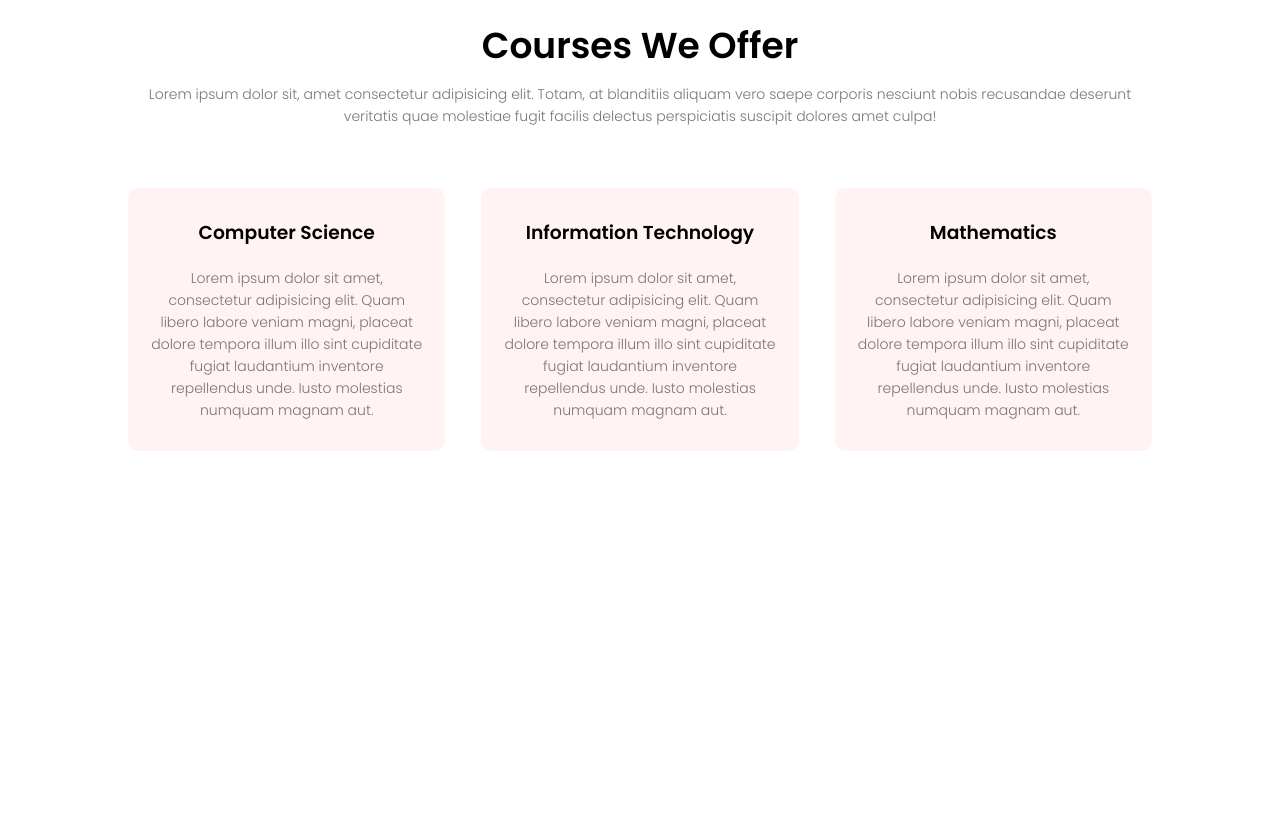
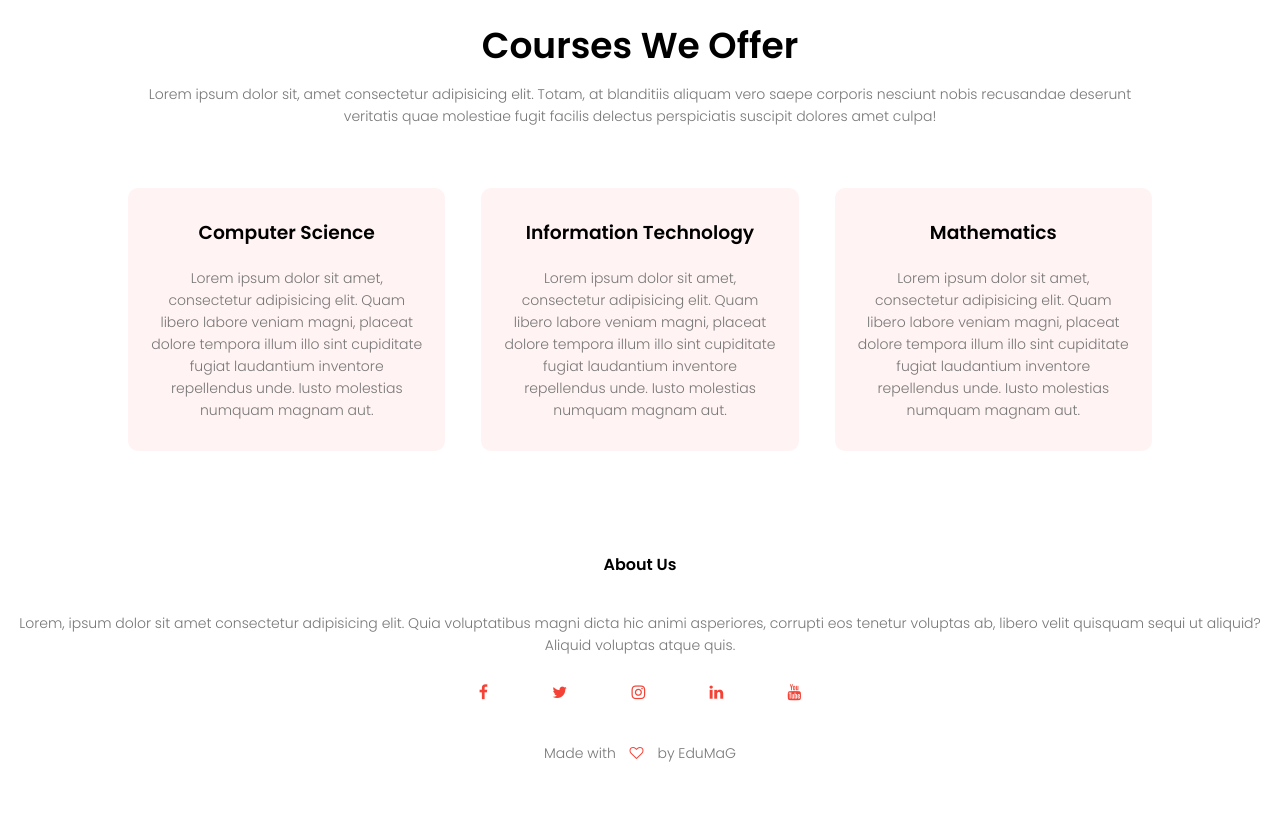
Before and after one commit to Kapil-412/EduMaG, a plain HTML site: page index.html in a window 1280 px wide. Shown: the part 882-1700 px from the top of the page. Before the commit the page ends 1384 px from the top, so only its background shows below. Drawn offline with Linux system fonts and the light colour scheme.

Commit message:
Add files via upload

```diff
--- a/index.html
+++ b/index.html
@@ -64,6 +64,20 @@
         </div>
     </section>
 
+    <!-- ---------- Footer ---------- -->
+    <section class="footer">
+        <h4>About Us</h4>
+        <p>Lorem, ipsum dolor sit amet consectetur adipisicing elit. Quia voluptatibus magni dicta hic animi asperiores, corrupti eos tenetur voluptas ab, libero velit quisquam sequi ut aliquid? Aliquid voluptas atque quis.</p>
+        <div class="social-media-icons">
+            <i class="fa fa-facebook"></i>
+            <i class="fa fa-twitter"></i>
+            <i class="fa fa-instagram"></i>
+            <i class="fa fa-linkedin"></i>
+            <i class="fa fa-youtube"></i>
+        </div>
+        <p>Made with&nbsp;<i class="fa fa-heart-o"></i>&nbsp;by EduMaG</p>
+    </section>
+
     <!-- ---------- JavaScript for Toggle Menu ---------- -->
     <script>
         var navLinks = document.getElementById("navLinks");
--- a/style.css
+++ b/style.css
@@ -10,7 +10,7 @@
 .header {
     min-height: 100vh;
     width: 100%;
-    background-image: linear-gradient(rgba(8, 23, 82, 0.7), rgba(8, 23, 82, 0.7)), url(pang-yuhao-_kd5cxwZOK4-unsplash.jpg);
+    background-image: linear-gradient(rgba(8, 23, 82, 0.7), rgba(8, 23, 82, 0.7)), url(../img/pang-yuhao-_kd5cxwZOK4-unsplash.jpg);
     background-position: center;
     background-size: cover;
     position: relative;
@@ -63,13 +63,15 @@ nav img {
 .nav-links ul li:hover::after {
     width: 100%;
 }
-.nav-links ul li .sign-in{
+
+.nav-links ul li .sign-in {
     text-decoration: none;
     display: inline-block;
     border: 1px solid #fff;
     padding: 3px 7px;
     background: transparent;
 }
+
 .nav-links ul li .sign-in:hover {
     border: 1px solid #f44336;
     background: #f44336;
@@ -117,7 +119,7 @@ nav .fa {
     display: none;
 }
 
-@media(max-width: 700px) {
+@media only screen and (max-width: 700px) {
     .text-box h1 {
         font-size: 20px;
     }
@@ -202,3 +204,29 @@ h3 {
         flex-direction: column;
     }
 }
+
+/* ---------- Footer ---------- */
+.footer {
+    width: 100%;
+    text-align: center;
+    padding: 30px 0;
+}
+
+.footer h4 {
+    margin-bottom: 25px;
+    margin-top: 20px;
+    font-weight: 600;
+}
+
+.social-media-icons .fa {
+    color: #f44336;
+    margin: 0 30px;
+    cursor: pointer;
+    padding: 18px 0;
+}
+.fa-heart-o {
+    color: #f44336;
+    margin: 0 10px;
+    padding: 18px 0;
+    cursor: pointer;
+}
```
